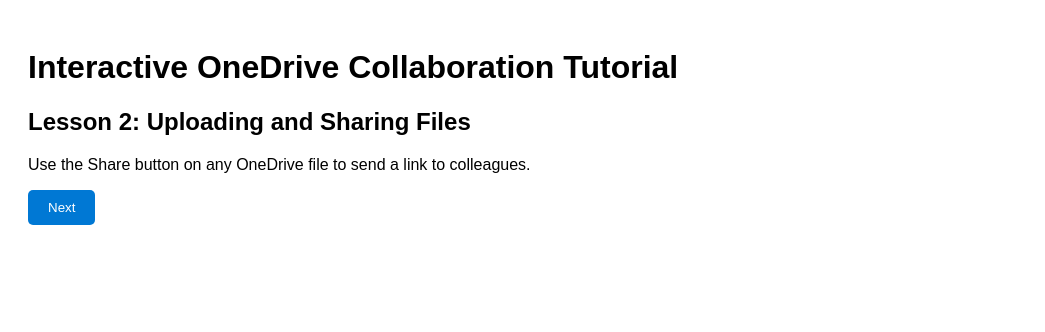
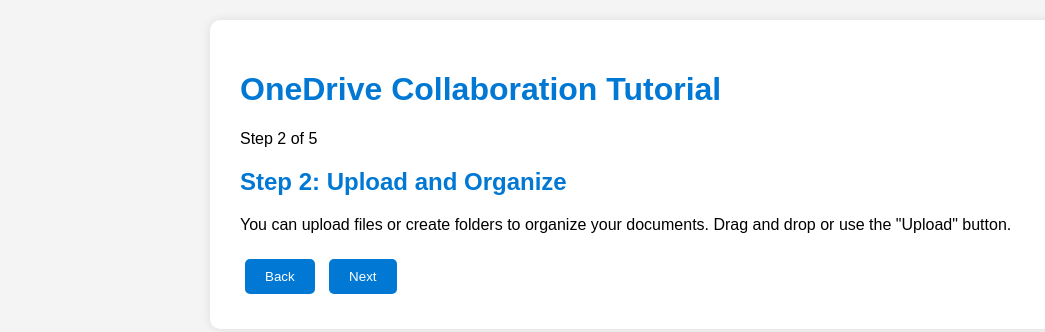
Before and after one commit to jsungalee/onedrive-collaboration-guide, a plain HTML site: page index.html in a window 1280 px wide. Both pictures are taken after a click on the button "Next". Shown: the whole page, without its empty margins (0-1045 px from the left). Drawn offline with Linux system fonts and the light colour scheme.

Commit message:
Add files via upload

```diff
--- a/index.html
+++ b/index.html
@@ -3,46 +3,110 @@
 <html lang="en">
 <head>
   <meta charset="UTF-8" />
-  <meta name="viewport" content="width=device-width, initial-scale=1.0" />
+  <meta name="viewport" content="width=device-width, initial-scale=1.0"/>
   <title>OneDrive Collaboration Tutorial</title>
   <style>
-    body { font-family: Arial, sans-serif; padding: 20px; }
-    .section { margin-bottom: 30px; }
-    button { padding: 10px 20px; background-color: #0078D4; color: white; border: none; border-radius: 5px; cursor: pointer; }
-    .hidden { display: none; }
+    body {
+      font-family: Arial, sans-serif;
+      margin: 0;
+      padding: 20px;
+      background-color: #f4f4f4;
+    }
+    .container {
+      max-width: 800px;
+      margin: auto;
+      background: white;
+      padding: 30px;
+      border-radius: 10px;
+      box-shadow: 0 0 10px rgba(0,0,0,0.1);
+    }
+    h1, h2 {
+      color: #0078D4;
+    }
+    .step {
+      display: none;
+    }
+    .step.active {
+      display: block;
+    }
+    .navigation {
+      margin-top: 20px;
+    }
+    button {
+      background-color: #0078D4;
+      color: white;
+      padding: 10px 20px;
+      border: none;
+      margin: 5px;
+      border-radius: 5px;
+      cursor: pointer;
+    }
+    .progress {
+      margin-bottom: 20px;
+    }
   </style>
 </head>
 <body>
-  <h1>Interactive OneDrive Collaboration Tutorial</h1>
+  <div class="container">
+    <h1>OneDrive Collaboration Tutorial</h1>
+    <div class="progress" id="progress">Step 1 of 5</div>
 
-  <div class="section" id="lesson1">
-    <h2>Lesson 1: Introduction to OneDrive</h2>
-    <p>OneDrive lets you store and share files securely in the cloud.</p>
-    <button onclick="showLesson('lesson2')">Next</button>
-  </div>
+    <div class="step active" id="step1">
+      <h2>Step 1: What is OneDrive?</h2>
+      <p>OneDrive is Microsoft’s cloud storage platform. It lets you store, access, and collaborate on documents from anywhere.</p>
+    </div>
 
-  <div class="section hidden" id="lesson2">
-    <h2>Lesson 2: Uploading and Sharing Files</h2>
-    <p>Use the Share button on any OneDrive file to send a link to colleagues.</p>
-    <button onclick="showLesson('lesson3')">Next</button>
-  </div>
+    <div class="step" id="step2">
+      <h2>Step 2: Upload and Organize</h2>
+      <p>You can upload files or create folders to organize your documents. Drag and drop or use the "Upload" button.</p>
+    </div>
 
-  <div class="section hidden" id="lesson3">
-    <h2>Lesson 3: Real-time Co-Authoring</h2>
-    <p>Collaborate in real-time using Word, Excel, or PowerPoint Online.</p>
-    <button onclick="showLesson('lesson4')">Next</button>
-  </div>
+    <div class="step" id="step3">
+      <h2>Step 3: Share Files</h2>
+      <p>Click the “Share” button on any file to send a view or edit link to colleagues. Set permissions before sharing.</p>
+    </div>
 
-  <div class="section hidden" id="lesson4">
-    <h2>Lesson 4: Teams Integration</h2>
-    <p>Access and share OneDrive files directly in Microsoft Teams channels.</p>
-    <p><strong>You've completed the tutorial!</strong></p>
+    <div class="step" id="step4">
+      <h2>Step 4: Real-Time Collaboration</h2>
+      <p>Open a Word, Excel, or PowerPoint file in the browser. You and your team can co-author together in real time.</p>
+    </div>
+
+    <div class="step" id="step5">
+      <h2>Step 5: Use in Microsoft Teams</h2>
+      <p>Use the “Files” tab in any Teams channel to access and share OneDrive files directly from within Teams.</p>
+      <p><strong>You’ve completed the tutorial!</strong></p>
+    </div>
+
+    <div class="navigation">
+      <button onclick="prevStep()">Back</button>
+      <button onclick="nextStep()">Next</button>
+    </div>
   </div>
 
   <script>
-    function showLesson(id) {
-      document.querySelectorAll('.section').forEach(div => div.classList.add('hidden'));
-      document.getElementById(id).classList.remove('hidden');
+    let currentStep = 1;
+    const totalSteps = 5;
+
+    function showStep(step) {
+      for (let i = 1; i <= totalSteps; i++) {
+        document.getElementById('step' + i).classList.remove('active');
+      }
+      document.getElementById('step' + step).classList.add('active');
+      document.getElementById('progress').innerText = "Step " + step + " of " + totalSteps;
+    }
+
+    function nextStep() {
+      if (currentStep < totalSteps) {
+        currentStep++;
+        showStep(currentStep);
+      }
+    }
+
+    function prevStep() {
+      if (currentStep > 1) {
+        currentStep--;
+        showStep(currentStep);
+      }
     }
   </script>
 </body>
```
